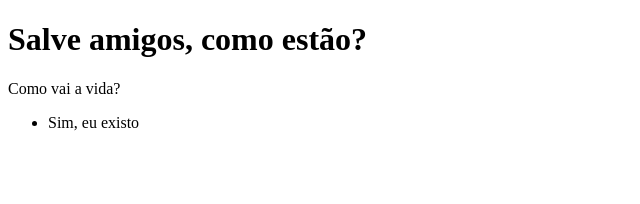
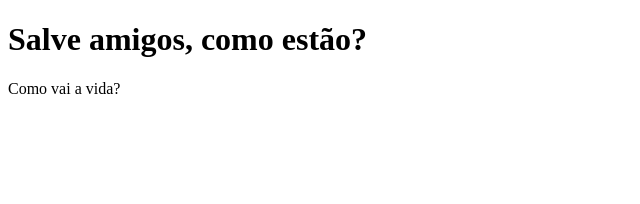
Before and after one commit to abimaelrsergio/angular-ng4-playground, an Angular app: page / in a window 1280 px wide. Shown: the top 204 px of the page, without its empty margins (0-640 px from the left). Built offline with nearby package versions, Linux system fonts and the light colour scheme.

Commit message:
Usando *ngIf para validar condição com simbolo de igualdade ==

```diff
--- a/src/app/app.component.ts
+++ b/src/app/app.component.ts
@@ -5,12 +5,9 @@ import { Component } from '@angular/core';
   template: `
   <h1>Salve amigos, como estão?</h1>
   <p>Como vai a vida?</p>
-  <ul>
-  	<li *ngIf="myArr">Sim, eu existo</li>
-  </ul>
 
   <ul>
-  	<li *ngIf="!myArr">Sim, eu existo</li>
+  	<li *ngIf="Alguma coisa">Sim, eu existo</li>
   </ul>
 
   `,
@@ -18,5 +15,5 @@ import { Component } from '@angular/core';
 })
 export class AppComponent {
 
-  myArr = ['dele','dela','seus'];
+  myArr = "Alguma coisa";
 }
```
